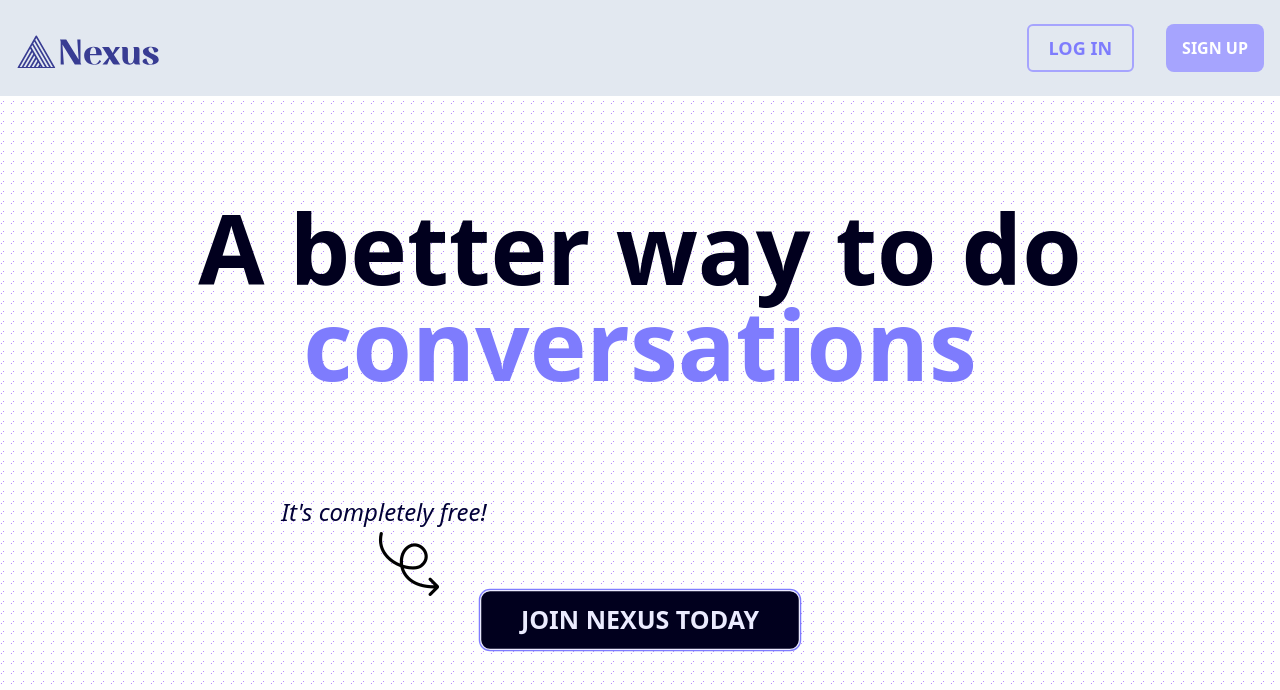
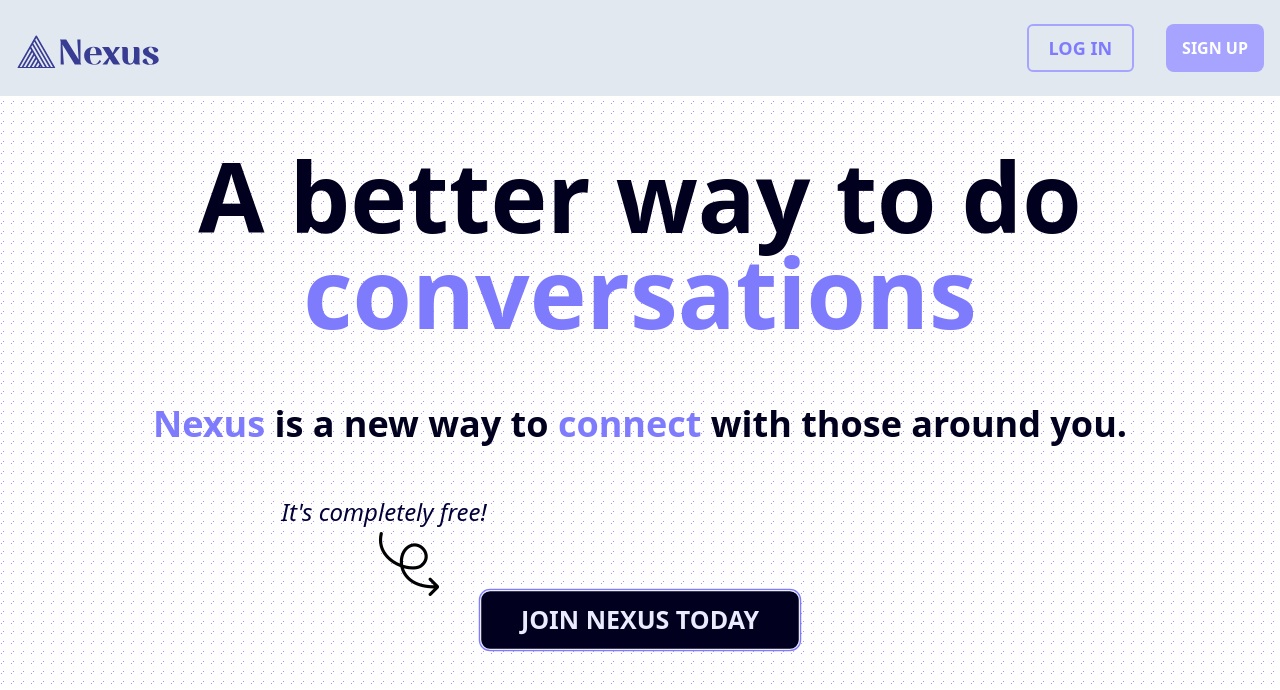
Before and after one commit to Sankalpsp21/Nexus, a React (Vite) app in the folder core/: page / in a window 1280 px wide. Shown: the top 690 px of the page. Built offline with nearby package versions, Linux system fonts and the light colour scheme; no server answers; what @100mslive/react-sdk would draw is missing.

Commit message:
HeaderText

```diff
--- a/core/src/components/HeaderText.tsx
+++ b/core/src/components/HeaderText.tsx
@@ -1,11 +1,19 @@
 export default function HeaderText() {
   return (
-    <div className="flex flex-row items-center justify-center h-[50vh]">
+    <div className="flex flex-col items-center justify-center h-[50vh]">
       <h1 className="text-8xl text-950 font-bold text-center">
         A better way to do
         <br />
         <span className="text-300">conversations</span>
       </h1>
+
+      <div className="flex flex-row items-center justify-center mt-16">
+        <h3 className="text-4xl text-950 font-bold text-center">
+          <span className="text-300">Nexus</span> is a new way to
+          <span className="text-300"> connect </span>
+          with those around you.
+        </h3>
+      </div>
     </div>
   );
 }
```
